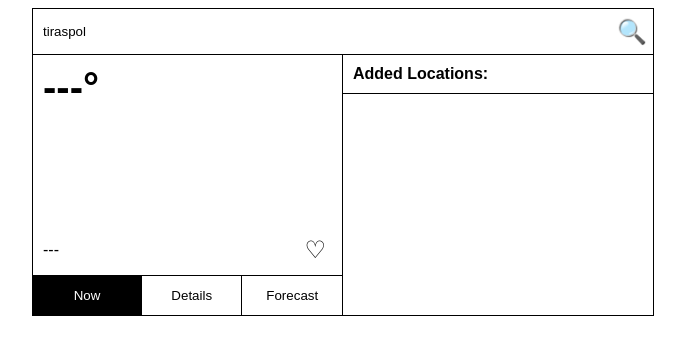
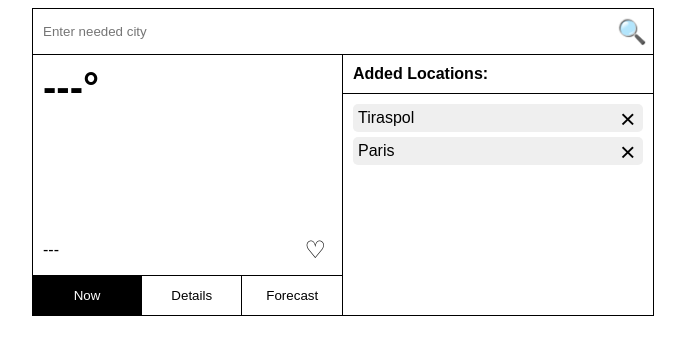
Before and after one commit to parcanec/weather-react, a React (Vite) app: page / in a window 1280 px wide. Shown: the top 354 px of the page, without its empty margins (297-982 px from the left). Built offline with nearby package versions, Linux system fonts and the light colour scheme.

Commit message:
some components vs api

```diff
--- /dev/null
+++ b/components/favItem.jsx
@@ -0,0 +1,17 @@
+import { useState, useEffect } from "react";
+import React from "react";
+
+const FavItem = (props) => {
+  return (
+    <li>
+        <span onClick = {()=>{
+            props.check(props.cityName)
+        }}>{props.cityName}</span>
+        <button id="delButton" onClick = {() => {
+            props.del(props.cityName)
+        }}>×</button>
+    </li>
+    )
+}
+
+export default FavItem
--- /dev/null
+++ b/components/input.jsx
@@ -0,0 +1,30 @@
+import { useState, useEffect } from "react";
+import React from "react";
+
+const Input = (props) => {
+  const [text, setText] = useState("");
+
+  const submit = (env) => {
+    env.preventDefault();
+    if (text !== "") {
+      props.submit(text)
+      setText("");
+    }
+  };
+
+  return (
+    <form className="input_div" onSubmit={submit}>
+      <input
+        id="search"
+        placeholder="Enter needed city"
+        onChange={(event) => setText(event.target.value)}
+        value={text}
+      />
+      <button id="search_button" type="submit">
+        &#128269;
+      </button>
+    </form>
+  );
+};
+
+export default Input;
--- /dev/null
+++ b/components/widget.jsx
@@ -0,0 +1,102 @@
+import React from "react"
+import { useState, useEffect } from "react"
+import Input from "./input"
+import FavItem from "./favItem"
+import { getWeather } from "../src/getWeather"
+
+const Widget = (props) => {
+    const [favorites, setFavorites] = useState(['Tiraspol', 'Paris'])
+    const [result, setResult] = useState()
+
+    const addFavoriteItem = (city)=> {
+        const array = [...favorites, city]
+        setFavorites(array)
+    }
+    const delFavoriteItem = (city)=> {
+        const array = favorites.filter(anyCity => anyCity !== city)
+        setFavorites(array)
+        console.log(city)
+    }
+
+    const checkWeather = (text) => {
+        setResult(getWeather('Tiraspol'))
+        console.log(result)
+    }
+
+  return (
+    <div className="widget">
+      <Input submit={checkWeather} value={props.text} />
+
+      <div class="info">
+        <div class="weather_information">
+          <div class="tabs_blocks">
+            <div class="tabs_body">
+              <div id="tab01" class="tabs_block active">
+                <div class="tab_now">
+                  <div class="temperature">---°</div>
+                  <div class="weather_icon"></div>
+                  <div class="cityFavorite">
+                    <div class="city">---</div>
+                    <button id="favorite_button" type="submit">
+                      &#9825;
+                    </button>
+                  </div>
+                </div>
+              </div>
+
+              <div id="tab02" class="tabs_block">
+                <div class="tab_details">
+                  <div class="city">---</div>
+                  <div>
+                    <p class="temperatureTab2">Temperature: ---°</p>
+                    <p class="feelsLikeForm2">Feels like: ---°</p>
+                    <p class="weatherForm2">Weather: ---°</p>
+                    <p class="sunriseForm2">Sunrise: ---°</p>
+                    <p class="sunsetForm2">Sunset: ---°</p>
+                  </div>
+                </div>
+              </div>
+
+              <div id="tab03" class="tabs_block">
+                <div class="tab_forecast">
+                  <div class="tab_details">
+                    <p>Информация по дням</p>
+                  </div>
+                </div>
+              </div>
+            </div>
+
+            <nav class="tabs_list">
+              <button data-id="tab01" class="tabs_item active">
+                Now
+              </button>
+              <button data-id="tab02" class="tabs_item">
+                Details
+              </button>
+              <button data-id="tab03" class="tabs_item">
+                Forecast
+              </button>
+            </nav>
+          </div>
+        </div>
+
+        <div class="weather_favorite">
+          <div class="favorite_block">
+            <h4>Added Locations:</h4>
+            <ul class="favorite_list">
+                {
+                    favorites.map((item)=> <FavItem
+                    cityName={item}
+                    del={delFavoriteItem}
+                    check={checkWeather}/>)
+                }
+            </ul>
+          </div>
+        </div>
+
+      </div>
+    </div>
+  )
+}
+
+export default Widget
--- a/src/App.jsx
+++ b/src/App.jsx
@@ -1,70 +1,13 @@
 import { useState, useEffect } from 'react'
 import './App.css'
+import Widget from '../components/widget.jsx'
 
 function App() {
 
   return (
     <div class="wrapper">
-      <div class="widget">
-        <form class="input_div">
-          <input id='search' placeholder="Enter needed city" type="text" value='tiraspol'/>
-          <button id='search_button' type="submit">&#128269;</button>
-        </form>
-
-        <div class="info">
-          <div class="weather_information">
-            <div class="tabs_blocks">
-              <div class="tabs_body">
-                <div id="tab01" class="tabs_block active">
-                  <div class="tab_now">
-                    <div class='temperature'>---°</div>
-                    <div class='weather_icon'></div>
-                    <div class="cityFavorite">
-                      <div class='city'>---</div>
-                      <button id='favorite_button' type="submit">&#9825;</button>
-                    </div>
-                  </div>
-                </div>
-
-                <div id="tab02" class="tabs_block">
-                  <div class="tab_details">
-                    <div class='city'>---</div>
-                    <div>
-                      <p class='temperatureTab2'>Temperature: ---°</p>
-                      <p class='feelsLikeForm2'>Feels like: ---°</p>
-                      <p class='weatherForm2'>Weather: ---°</p>
-                      <p class='sunriseForm2'>Sunrise: ---°</p>
-                      <p class='sunsetForm2'>Sunset: ---°</p>
-                    </div>
-                  </div>
-                </div>
-
-                <div id="tab03" class="tabs_block">
-                  <div class="tab_forecast">
-                    <div class="tab_details">
-                      <p>Информация по дням</p>
-                    </div>
-                  </div>
-                </div>
-              </div>
-
-              <nav class="tabs_list">
-                <button data-id="tab01" class="tabs_item active">Now</button>
-                <button data-id="tab02" class="tabs_item">Details</button>
-                <button data-id="tab03" class="tabs_item">Forecast</button>
-              </nav>
-            </div>
-          </div>
-
-          <div class="weather_favorite">
-            <div class="favorite_block">
-              <h4>Added Locations:</h4>
-              <ul class="favorite_list"></ul>
-            </div>
-          </div>
-        </div>
+      <Widget/>
       </div>
-    </div>
   )
 }
 
--- /dev/null
+++ b/src/getWeather.js
@@ -0,0 +1,17 @@
+
+export async function getWeather(cityName) {
+    try {
+        const serverUrl = '//api.openweathermap.org/data/2.5/weather'
+        const apiKey = 'f660a2fb1e4bad108d6160b7f58c555f'
+        const url = `${serverUrl}?q=${cityName}&appid=${apiKey}&units=metric`
+        const response = await fetch(url)
+        const chekBase = await response.json()
+        if (chekBase.cod >= 300) {
+            throw new Error(chekBase.message)
+        } else {
+            return chekBase
+        }
+    } catch {
+        return error.message
+    }
+}
```
